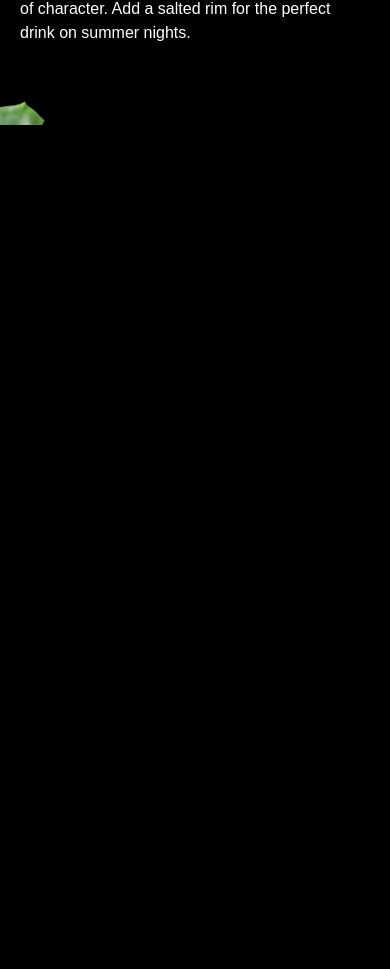
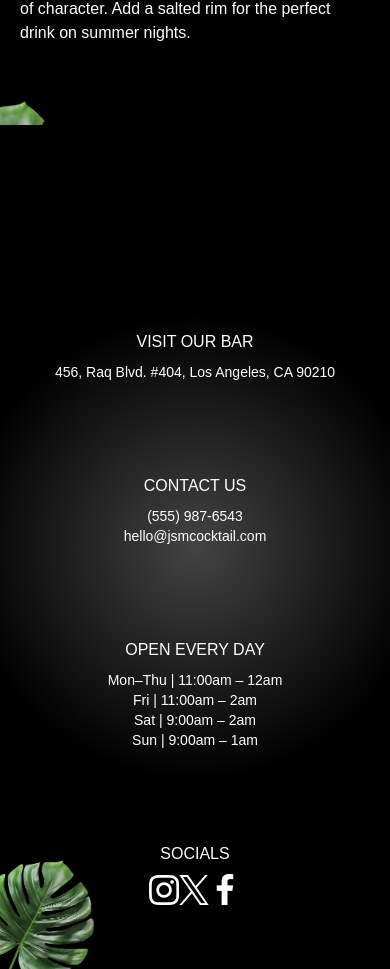
Before and after one commit to MeshBMW/mojito-cocktails, a React (Vite) app: page / in a window 390 px wide. Shown: the part 6918-7887 px from the top of the page. Before the commit the page ends 7043 px from the top, so only its background shows below. Built offline with nearby package versions, Linux system fonts and the light colour scheme; a web font is replaced by a local one.

Commit message:
implement footer section

```diff
--- a/src/App.jsx
+++ b/src/App.jsx
@@ -7,6 +7,7 @@ import Cocktails from "./components/Cocktails.jsx";
 import About from "./components/About.jsx";
 import Art from "./components/Art.jsx";
 import Menu from "./components/Menu.jsx";
+import Contact from "./components/Contact.jsx";
 
 function App() {
   return (
@@ -17,6 +18,7 @@ function App() {
       <About />
       <Art />
       <Menu />
+      <Contact />
     </main>
   )
 }
--- /dev/null
+++ b/src/components/Contact.jsx
@@ -0,0 +1,67 @@
+import {openingHours, socials} from "../../constants/index.js";
+import {useGSAP} from "@gsap/react";
+import {SplitText} from "gsap/all";
+import gsap from "gsap";
+
+const Contact = () => {
+useGSAP(() =>{
+  const titleSplit = SplitText.create('#contact h2', {type: 'words'})
+  const timeline = gsap.timeline({
+    scrollTrigger: {
+      trigger: '#contact',
+      start: 'top center',
+    },
+    ease: 'power1.inOut',
+  })
+  timeline.from(titleSplit.words, {
+    yPercent: 100,
+    opacity: 0,
+    stagger: 0.02,
+  })
+    .from('.content h3 content p', {
+      opacity: 0,
+      yPercent: 100,
+      stagger: 0.1,
+    })
+    .to('#f-right-leaf', { y: -50, ease: 'power1.inOut'}, '')
+    .to('#f-left-leaf', {y: -50, ease: 'power1.inOut'}, '<')
+})
+
+  return (
+    <footer id='contact'>
+      <img src="/images/footer-right-leaf.png" alt="r-l" id='f-right-leaf'/>
+      <img src="/images/footer-left-leaf.png" alt="l-l" id='f-left-leaf'/>
+      <div className='content'>
+        <h2>Where to Find Us</h2>
+        <div>
+          <h3>Visit Our Bar</h3>
+          <p>456, Raq Blvd. #404, Los Angeles, CA 90210</p>
+        </div>
+        <div>
+          <h3>Contact Us</h3>
+          <p>(555) 987-6543</p>
+          <p>hello@jsmcocktail.com</p>
+        </div>
+        <div>
+          <h3>Open Every Day</h3>
+          {openingHours.map((time) => (
+            <p key={time.day}>
+              {time.day} | {time.time}
+            </p>
+          ))}
+        </div>
+        <div>
+          <h3>Socials</h3>
+          <div className='flex-center'>
+            {socials.map((social) => (
+              <a key={social.name} href={social.url} target='_blank' rel='noreferrer noopener' aria-label={social.name}>
+                <img src={social.icon} alt={social.name}/>
+              </a>
+            ))}
+          </div>
+        </div>
+      </div>
+    </footer>
+  )
+}
+export default Contact
--- a/src/index.css
+++ b/src/index.css
@@ -274,7 +274,7 @@ body {
   }
 
   #menu {
-    @apply relative w-full md:mt-40 mt-0 2xl:px-0 px-5 py-20 radial-gradient overflow-hidden;
+    @apply relative w-full md:mt-40 mt-0 2xl:px-0 px-5 py-20 radial-gradient overflow-hidden overflow-y-clip;
 
     #m-left-leaf {
       @apply object-contain absolute -bottom-20 left-0 md:w-fit w-1/3;
```
